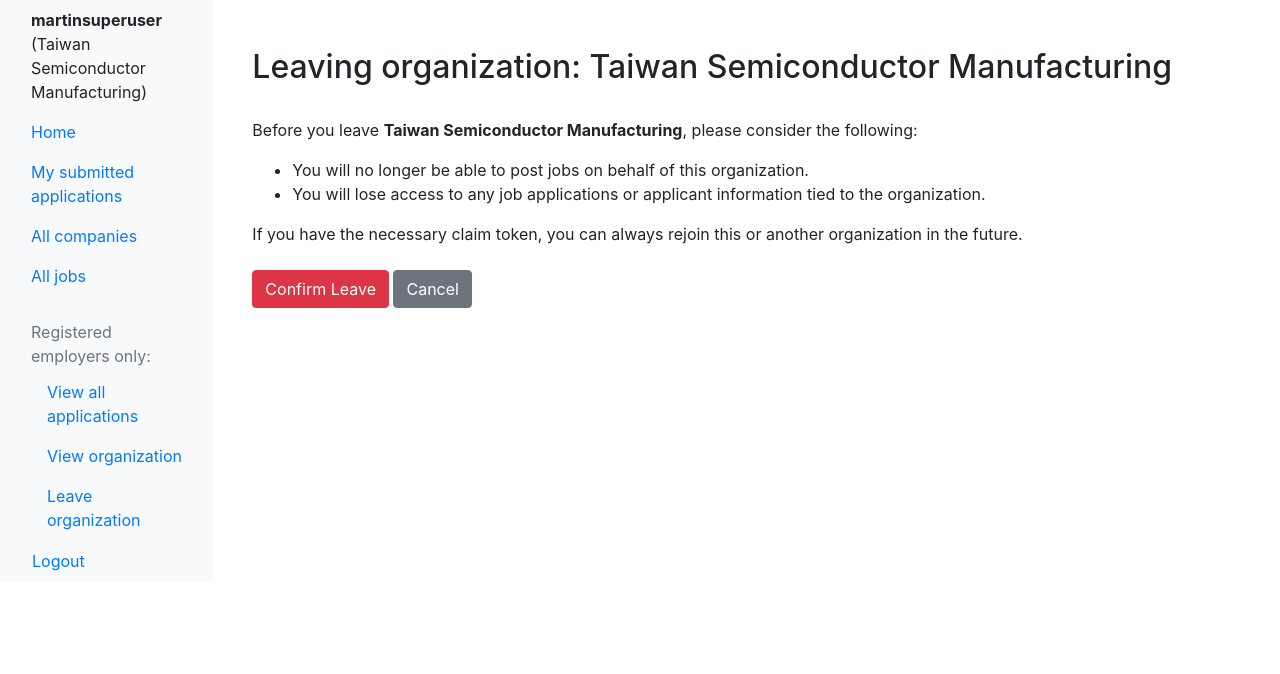
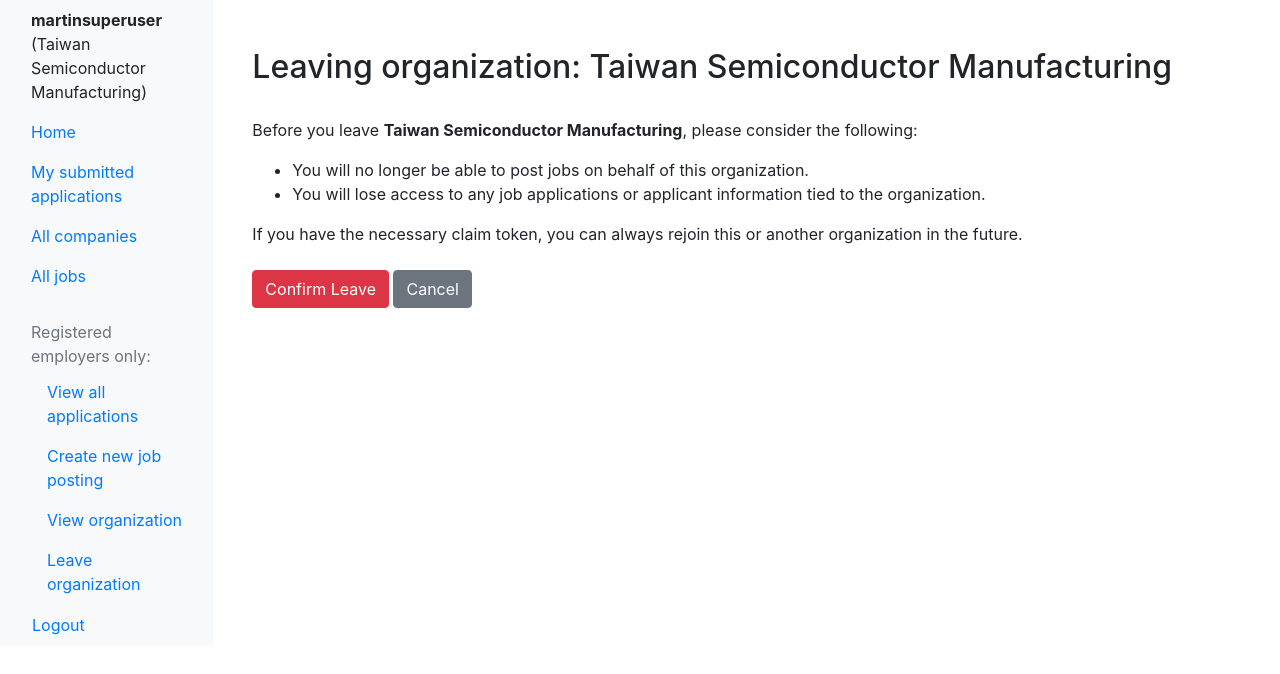
Before and after one commit to martn2023/yindeed_indeed_clone, a Django app: page /leave_org/ in a window 1280 px wide. Shown: the top 674 px of the page. Run offline with Django 5.2, Linux system fonts and the light colour scheme; a user stored in the database is signed in; data comes from the database, SQL or seed files in the repository; both versions use the stored data as it was after the commit; some libraries are stand-ins or nearby versions.

Commit message:
job creation now in nav panel, red seperator removed

```diff
--- a/templates/base_generic.html
+++ b/templates/base_generic.html
@@ -26,7 +26,6 @@
                         <li class="nav-item">
                             <a class="nav-link active" href="{% url 'core:home' %}">Home</a>
                         </li>
-                        <li role="separator" class="divider"></li>
                         <li class="nav-item">
                             <a class="nav-link" href="{% url 'job_applications:my_job_applications' %}">My submitted applications</a>
                         </li>
@@ -56,6 +55,12 @@
                                 <li class="nav-item">
                                     <a class="nav-link ml-3" href="{% url 'job_applications:employer_applications' %}">View all applications</a>
                                 </li>
+
+                                <li class="nav-item">
+                                    <a class="nav-link ml-3" href="{% url 'job_catalog:create_job_posting' %}">Create new job posting</a>
+                                </li>
+
+
                                 <li class="nav-item">
                                     <a class="nav-link ml-3" href="{% url 'job_catalog:company_details' company_id=request.user.profile.organization.id %}">View organization</a>
                                 </li>
```
Also changed, not shown: db.sqlite3.
